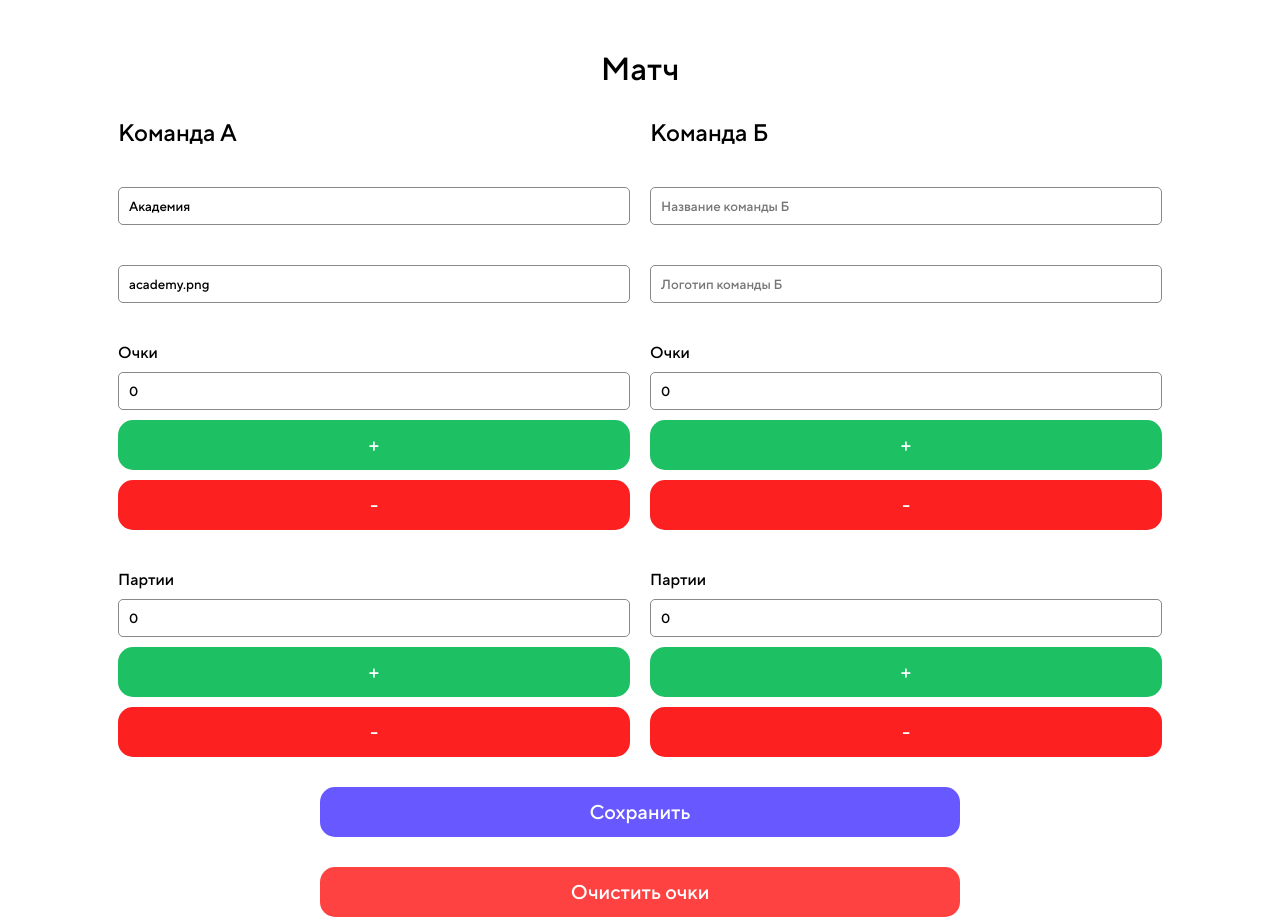
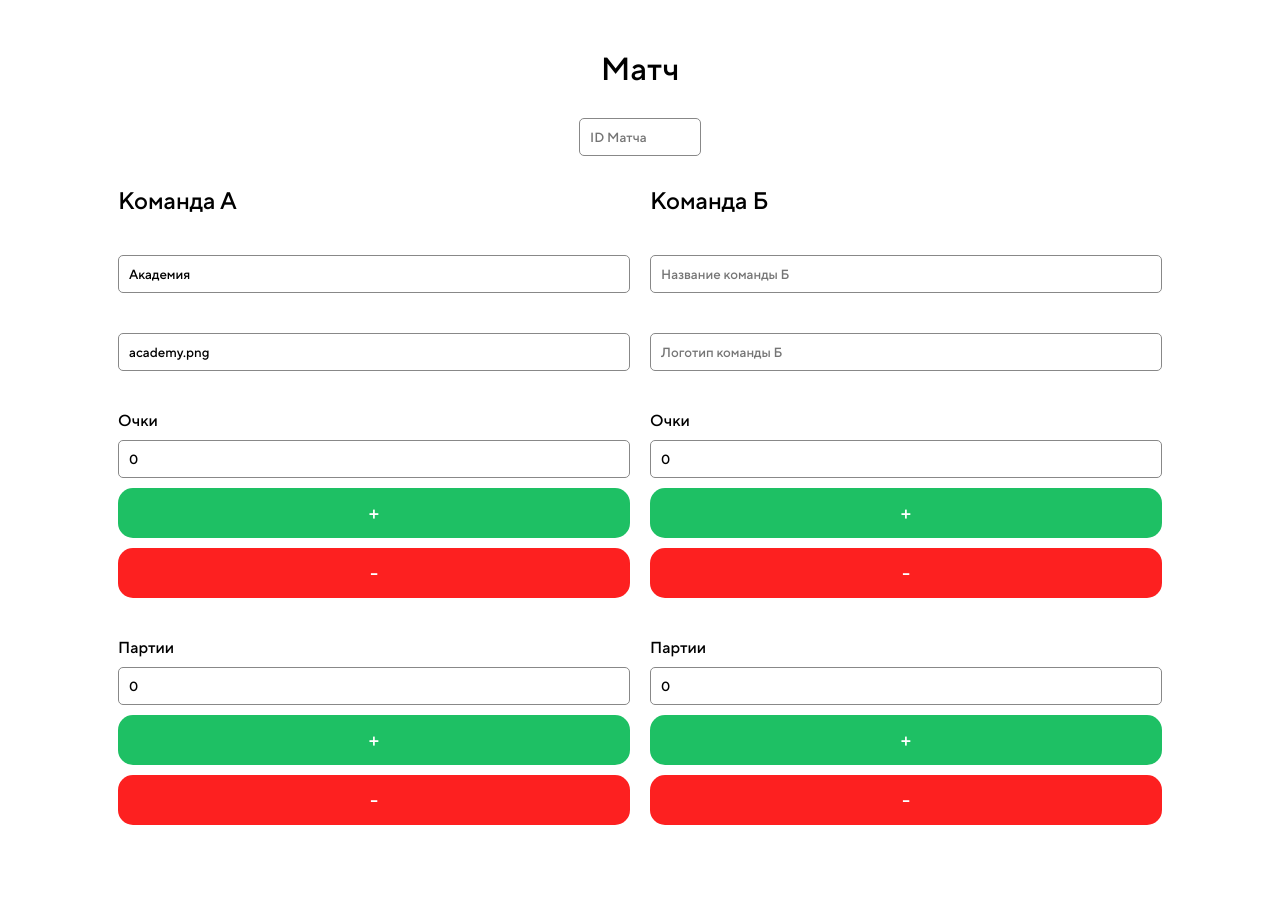
Before and after one commit to sherstnew/score, a website: page scores.html in a window 1280 px wide. After the commit the page ends 850 px from the top, so only its background shows below. Drawn offline with Linux system fonts and the light colour scheme.

Commit message:
multigames

```diff
--- a/scores.css
+++ b/scores.css
@@ -7,6 +7,7 @@
     margin: 0;
     padding: 0;
     font-family: 'TT Norms Pro';
+    overflow-x: hidden;
 }
 
 .scores {
@@ -30,6 +31,8 @@
 
 .header {
     font-size: 32px;
+    width: 100%;
+    text-align: center;
 }
 
 .teams {
@@ -102,3 +105,7 @@
     width: 50%;
     background-color: #fe4242;
 }
+
+#gameid {
+    width: 100px;
+}
--- a/scores.html
+++ b/scores.html
@@ -10,6 +10,7 @@
 <body>
     <form class="scores">
         <header class="header">Матч</header>
+        <input type="number" class="input" placeholder="ID Матча" id="gameid" required>
         <div class="teams">
             <div class="team team_a">
                 <header class="team_header">Команда А</header>
--- a/scores.js
+++ b/scores.js
@@ -24,6 +24,8 @@ const logo_b_input = document.querySelector('#logo_b');
 const submit_btn = document.querySelector('#submit_btn');
 const reset_btn = document.querySelector('#reset_btn');
 
+const gameid_input = document.querySelector('#gameid');
+
 const socket = new WebSocket("wss://score-yigf.onrender.com/");
 
 socket.onopen = () => {
@@ -32,6 +34,7 @@ socket.onopen = () => {
         submit_btn.style.color = "rgba(255, 255, 255, .5)";
 
         const scores = {
+            gameid: gameid_input.value,
             set_a: set_a_input.value,
             set_b: set_b_input.value,
             point_a: point_a_input.value,
```
Also changed, not shown: index.js (+10 -1 lines).
